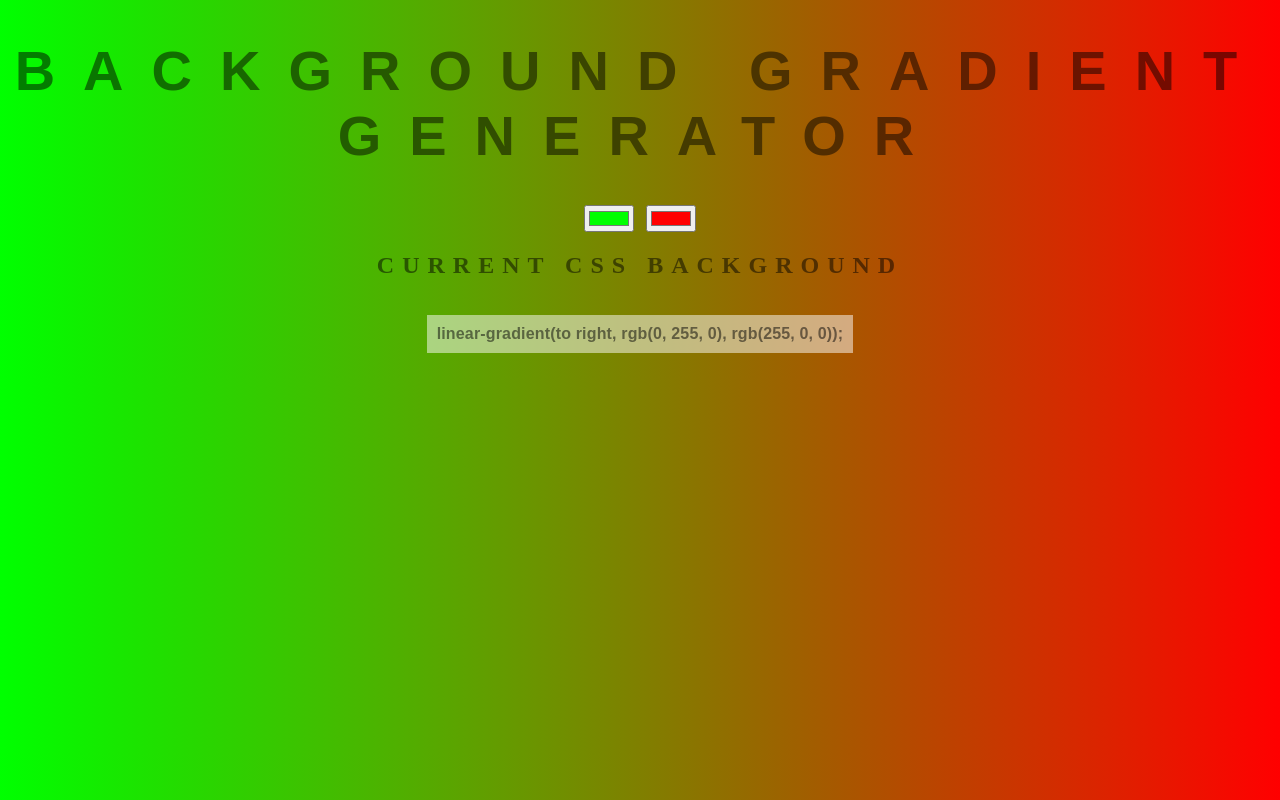
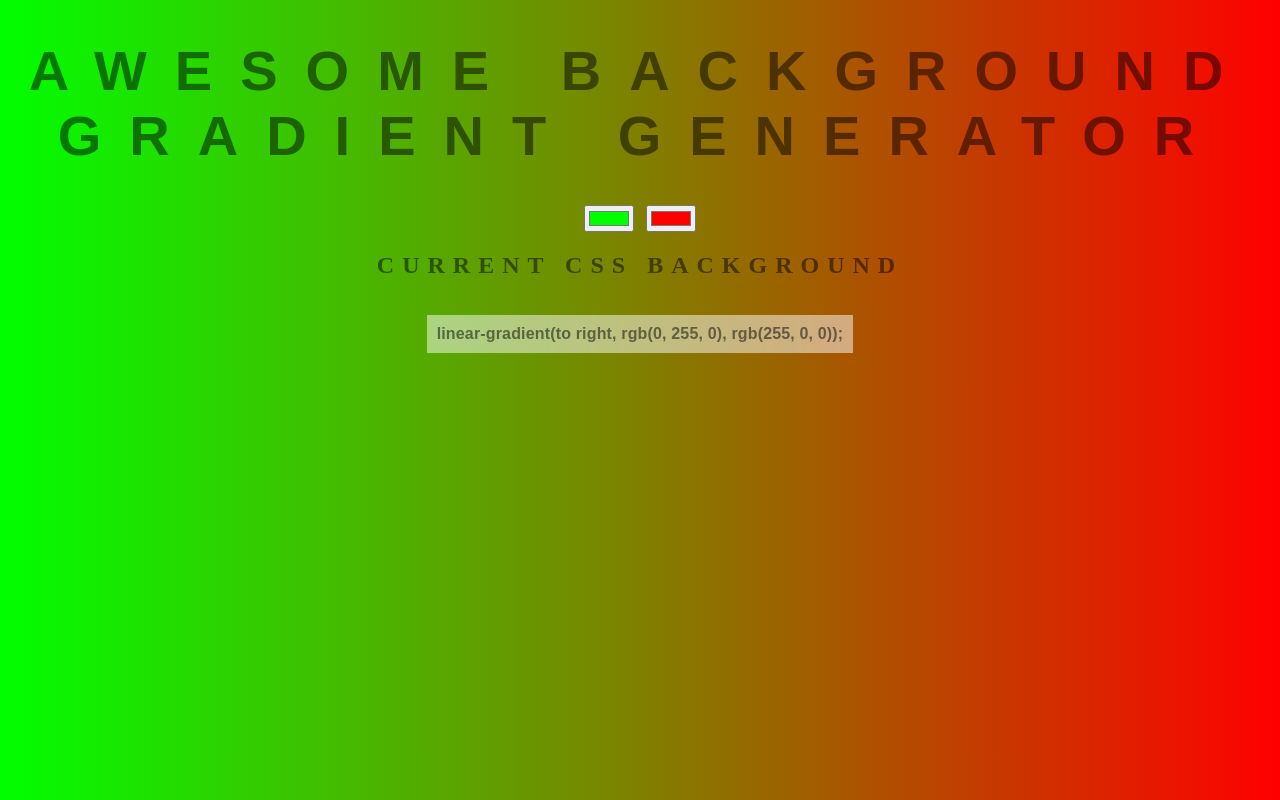
Before and after one commit to patrickdhayes/background-generator, a plain HTML site: page index.html in a window 1280 px wide. Drawn offline with Linux system fonts and the light colour scheme.

Commit message:
Changing title and h1

```diff
--- a/index.html
+++ b/index.html
@@ -4,11 +4,11 @@
     <meta charset="UTF-8">
     <meta name="viewport" content="width=device-width, initial-scale=1.0">
     <meta http-equiv="X-UA-Compatible" content="ie=edge">
-    <title>Gradient Generator</title>
+    <title>Awesome Gradient Generator</title>
     <link rel="stylesheet" type="text/css" href="style.css" />
 </head>
 <body id="gradient">
-    <h1>Background Gradient Generator</h1>
+    <h1>Awesome Background Gradient Generator</h1>
     <input class="color1" type="color" name="color1" value="#00ff00" />
     <input class="color2" type="color" name="color2" value="#ff0000" />
     <h2>Current CSS Background</h2>
```
